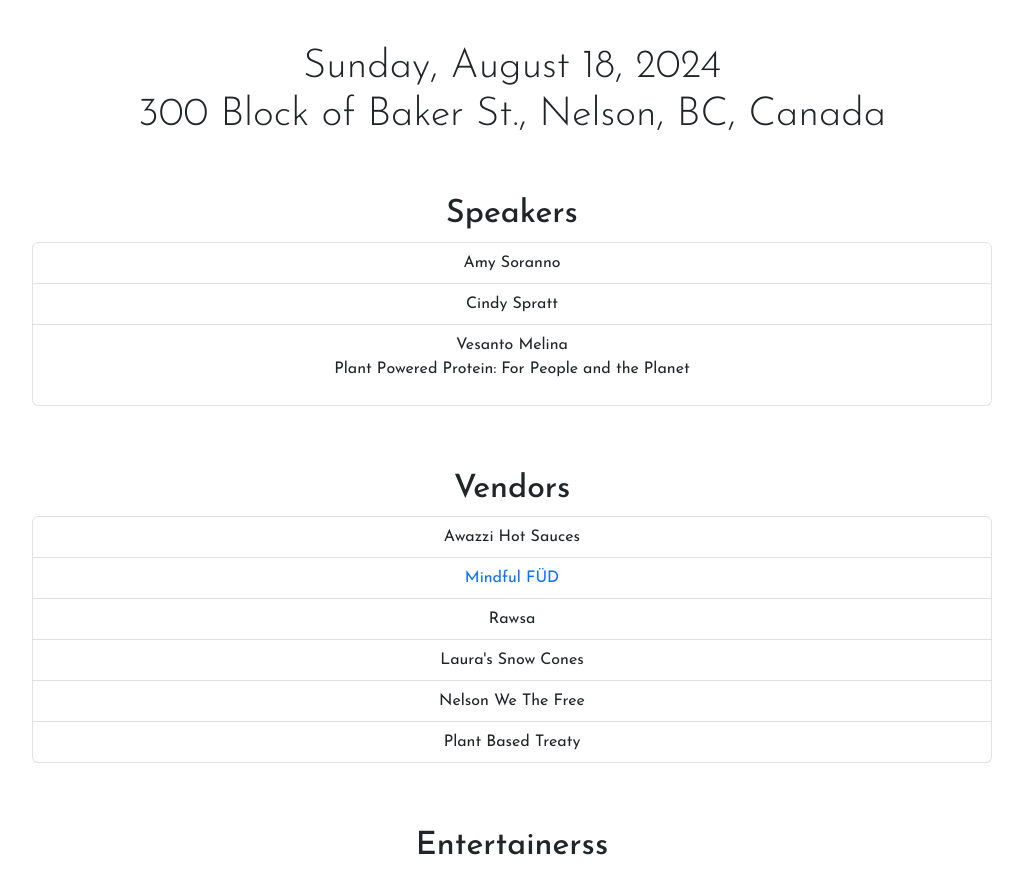
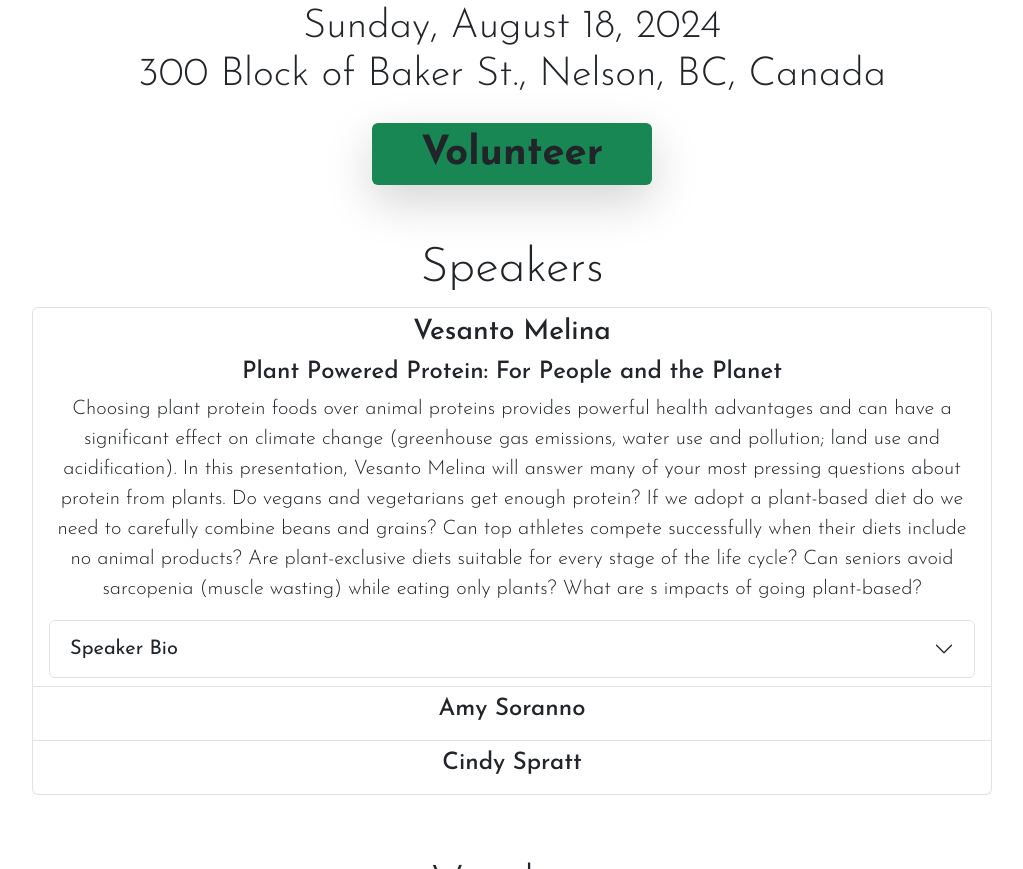
Before and after one commit to benjahmin-koenigsberg/nelson-vegfest, a plain HTML site: page index.html in a window 1280 px wide. Shown: the part 537-1406 px from the top of the page, without its empty margins (128-1151 px from the left). Drawn offline with nearby package versions, Linux system fonts and the light colour scheme.

Commit message:
updates volunteer links and speaker section

```diff
--- a/index.html
+++ b/index.html
@@ -12,7 +12,7 @@
     <script src="https://cdn.jsdelivr.net/npm/bootstrap@5.3.3/dist/js/bootstrap.bundle.min.js"
         integrity="sha384-YvpcrYf0tY3lHB60NNkmXc5s9fDVZLESaAA55NDzOxhy9GkcIdslK1eN7N6jIeHz"
         crossorigin="anonymous"></script>
-        <link rel="icon" type="image/x-icon" href="/images/favicon.png">
+    <link rel="icon" type="image/x-icon" href="/images/favicon.png">
 
     <title>VegFest Nelson</title>
 </head>
@@ -21,7 +21,7 @@
     <header>
         <nav class="navbar navbar-expand-lg">
             <div class="container-fluid">
-                <a class="navbar-brand px-4" href=".index.html">VegFest Nelson</a>
+                <a class="navbar-brand px-4" href="./index.html">VegFest Nelson</a>
                 <button class="navbar-toggler" type="button" data-bs-toggle="collapse" data-bs-target="#navbarNav"
                     aria-controls="navbarNav" aria-expanded="false" aria-label="Toggle navigation">
                     <span class="navbar-toggler-icon"></span>
@@ -29,7 +29,8 @@
                 <div class="collapse navbar-collapse" id="navbarNav">
                     <ul class="navbar-nav ms-auto px-4">
                         <li class="nav-item bg-warning btn py-0 shadow" id="media">
-                            <a href="https://www.gofundme.com/f/help-veg-fest-nelsons-message-to-save-animals" target="_blank" class="nav-link active fw-bold">Donate</a>
+                            <a href="https://www.gofundme.com/f/help-veg-fest-nelsons-message-to-save-animals"
+                                target="_blank" class="nav-link active fw-bold">Donate</a>
                         </li>
                         <li class="nav-item">
                             <a class="nav-link active" href="#speakers">Speakers</a>
@@ -50,7 +51,9 @@
                             <a class="nav-link active" href="./faq.html">FAQ</a>
                         </li>
                         <li class="nav-item">
-                            <a class="nav-link active" href="./volunteer.html">Volunteer</a>
+                            <a class="nav-link active"
+                                href="https://l.facebook.com/l.php?u=https%3A%2F%2Fdocs.google.com%2Fforms%2Fu%2F4%2Fd%2F1m9uF71vFNSAFwGqkWd4XKeZHA50FHHfDPfG_ZHEYid4%2Fviewform%3Fpli%3D1%26edit_requested%3Dtrue%26fbclid%3DIwZXh0bgNhZW0CMTAAAR2389aG5k3UTBC5BexMlYr9gqS-1Pb7c5-LLPw1ooXtSPSjtSYTm9TpGsQ_aem_AfXDL3e_QSNN4AX9KW1YRhzPk-7WUqKmyuLNAzZbhTjZiUtKSQLpDgU0ilhySNo5P6HVT_MwPIVQJaT3jPNucNHR&h=AT2ac_EUBIrDYxodREWV_y3D7KHHH6-GN2wSVqGjwaxVV7nDv0kZi0dRotVDA72WO-PYaoPjDI-LlQPhFnPkMQUkOhj17Ub8qZvwJlCAmXu7hCLKyspkLIHxl_bttGjcTbqRgTZZva_4"
+                                target="_blank">Volunteer</a>
                         </li>
                     </ul>
                 </div>
@@ -60,39 +63,104 @@
 
     <main>
         <img src="./images/VegFestNelson_WebBanner_01.jpeg" class="m-auto" style="width: 100vw;" />
-        <h1 class="text-center mt-5 display-6">Sunday, August 18, 2024<br>300 Block of Baker St., Nelson, BC, Canada</h1>
-        <!-- <div class="text-center">
-        <button class="btn bg-success px-5 rounded shadow"><span class="display-6 fw-bold">Donate</span></button>
-        </div> -->
+        <h1 class="text-center mt-2 display-6">Sunday, August 18, 2024<br>300 Block of Baker St., Nelson, BC, Canada
+        </h1>
+        <div class="text-center mt-4">
+        <button class="btn bg-success px-5 rounded shadow-lg"><a class="text-decoration-none text-dark" target="_blank" href="https://l.facebook.com/l.php?u=https%3A%2F%2Fdocs.google.com%2Fforms%2Fu%2F4%2Fd%2F1m9uF71vFNSAFwGqkWd4XKeZHA50FHHfDPfG_ZHEYid4%2Fviewform%3Fpli%3D1%26edit_requested%3Dtrue%26fbclid%3DIwZXh0bgNhZW0CMTAAAR2389aG5k3UTBC5BexMlYr9gqS-1Pb7c5-LLPw1ooXtSPSjtSYTm9TpGsQ_aem_AfXDL3e_QSNN4AX9KW1YRhzPk-7WUqKmyuLNAzZbhTjZiUtKSQLpDgU0ilhySNo5P6HVT_MwPIVQJaT3jPNucNHR&h=AT2ac_EUBIrDYxodREWV_y3D7KHHH6-GN2wSVqGjwaxVV7nDv0kZi0dRotVDA72WO-PYaoPjDI-LlQPhFnPkMQUkOhj17Ub8qZvwJlCAmXu7hCLKyspkLIHxl_bttGjcTbqRgTZZva_4"><span class="display-6 fw-bold my-auto">Volunteer</span></a></button>
+        </div>
     </main>
 
     <section class="w-full text-dark text-center py-2 mt-5 mx-auto col-sm-11 col-md-9" id="speakers">
-        <h2>Speakers</h2>
+        <h2 class="display-5">Speakers</h2>
         <ul class="list-group">
-            <li class="list-group-item">Amy Soranno</li>
-            <li class="list-group-item">Cindy Spratt</li>
-            <li class="list-group-item">Vesanto Melina
-                <p>Plant Powered Protein: For People and the Planet</p>
+            <li class="list-group-item">
+                <div>
+                    <h3>Vesanto Melina</h3>
+
+                    <h4>Plant Powered Protein: For People and the Planet</h4>
+                    <p class="lead">Choosing plant protein foods over animal proteins provides powerful health
+                        advantages and can have a significant effect
+                        on climate change (greenhouse gas emissions, water use and pollution; land use and
+                        acidification). In this presentation,
+                        Vesanto Melina will answer many of your most pressing questions about protein from plants. Do
+                        vegans and vegetarians get
+                        enough protein? If we adopt a plant-based diet do we need to carefully combine beans and grains?
+                        Can top athletes
+                        compete successfully when their diets include no animal products? Are plant-exclusive diets
+                        suitable for every stage of
+                        the life cycle? Can seniors avoid sarcopenia (muscle wasting) while eating only plants? What are
+s                        impacts of going plant-based?</p>
+                </div>
+
+                <div class="accordion" id="accordionExample">
+                    <div class="accordion-item">
+                        <h2 class="accordion-header" id="headingOne">
+                            <button class="accordion-button collapsed" type="button" data-bs-toggle="collapse"
+                                data-bs-target="#collapseOne" aria-expanded="true" aria-controls="collapseOne">
+                                Speaker Bio
+                            </button>
+                        </h2>
+                        <div id="collapseOne" class="accordion-collapse collapse" aria-labelledby="headingOne"
+                            data-bs-parent="#accordionExample">
+                            <div class="accordion-body">
+                                <img src="./images/VesantoMelina.jpeg" class="img-thumbnail d-block mx-auto" />
+                                <p class="mt-1 lead">Vesanto Melina, MS, Registered Dietitian is co-author of books that
+                                    have
+                                    won awards
+                                    internationally and received star
+                                    rating by the American Library Association as “the go-to books” on plant-based
+                                    nutrition. Most
+                                    recent are Plant-Powered
+                                    Protein, The Kick Diabetes Cookbook, Becoming Vegan (Comprehensive and Express
+                                    Edition), and
+                                    Becoming Raw (all with
+                                    dietitian Brenda Davis). Their books are now in 10 languages. Vesanto has taught
+                                    nutrition at
+                                    the University of British
+                                    Columbia and at Seattle’s Bastyr University. She is the lead author of the American
+                                    Academy of
+                                    Nutrition and Dietetics
+                                    latest Position Paper on Vegetarian Diets. She is an internationally known speaker
+                                    (in 11
+                                    countries).</p>
+                            </div>
+                        </div>
+                    </div>
+
+                </div>
+
+
+
+            </li>
+            <li class="list-group-item">
+                <div>
+                    <h4>Amy Soranno</h4>
+                </div>
+            </li>
+            <li class="list-group-item">
+                <div>
+                    <h4>Cindy Spratt</h4>
+                </div>
             </li>
         </ul>
     </section>
 
     <section class="w-full text-dark text-center py-2 my-5 mx-auto col-sm-11 col-md-9" id="vendors">
-        <h2>Vendors</h2>
+        <h2 class="display-5">Vendors</h2>
         <ul class="list-group">
-            <li class="list-group-item">Awazzi Hot Sauces</li>
-            <li class="list-group-item"><a href="https://www.instagram.com/mindful_fud/?img_index=1" target="_blank"
-                    class="text-decoration-none">Mindful FÜD</a></li>
-            <li class="list-group-item">Rawsa</li>
-            <li class="list-group-item">Laura's Snow Cones</li>
-            <li class="list-group-item">Nelson We The Free</li>
-            <li class="list-group-item">Plant Based Treaty</li>
+            <li class="list-group-item lead">Awazzi Hot Sauces</li>
+            <li class="list-group-item lead"><a href="https://www.instagram.com/mindful_fud/?img_index=1" target="_blank"
+                    class="text-decoration-none lead">Mindful FÜD</a></li>
+            <li class="list-group-item lead">Rawsa</li>
+            <li class="list-group-item lead">Laura's Snow Cones</li>
+            <li class="list-group-item lead"><a href="https://www.activism.wtf/" class="text-decoration-none" target="_blank">We The Free</a></li>
+            <li class="list-group-item lead"><a  href="https://plantbasedtreaty.org/" target="_blank" class="text-decoration-none" >Plant Based Treaty</a></li>
 
         </ul>
     </section>
 
     <section class="w-full text-dark text-center py-2 my-5 mx-auto col-sm-11 col-md-9" id="entertainers">
-        <h2>Entertainerss</h2>
+        <h2 class="display-5">Entertainers</h2>
         <ul class="list-group">
 
             <li class="list-group-item">Chris Shortall
```
Also changed, not shown: faq.html (+22 -14 lines), volunteer.html (+1 -1 lines), images/VesantoMelina.jpeg (added).
